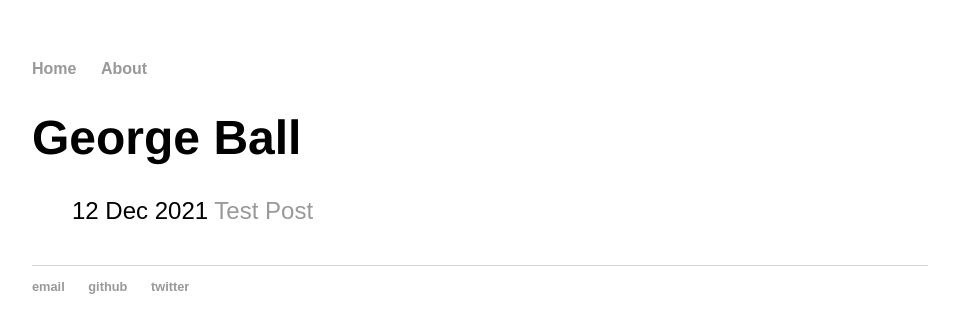
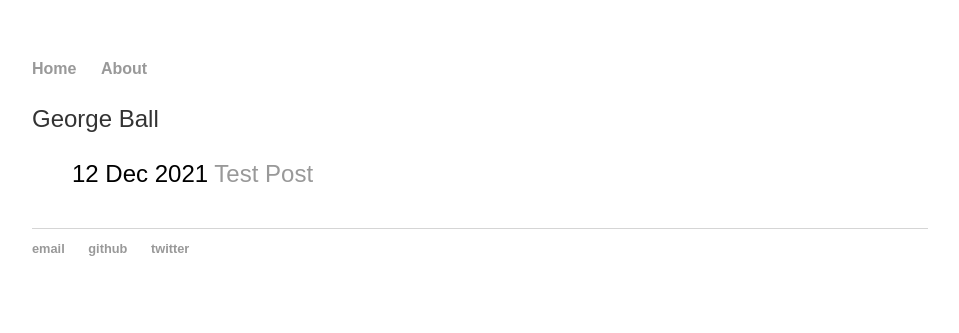
Before and after one commit to georgeball95/georgeball95.github.io, a Jekyll site: the page built from index.html, in a window 1280 px wide. Shown: the top 333 px of the page, without its empty margins (160-1119 px from the left). Built offline with Jekyll 4.4.1, drawn with Linux system fonts in a browser that asks for light colours.

Commit message:
Update index.html

```diff
--- a/index.html
+++ b/index.html
@@ -2,7 +2,7 @@
 layout: default
 title: George Ball
 ---
-<h1>{{ page.title }}</h1>
+<p>{{ page.title }}</p>
 <ul class="posts">
   <link rel="stylesheet" type="text/css" href="/css/main.css">
   {% for post in site.posts %}
```
